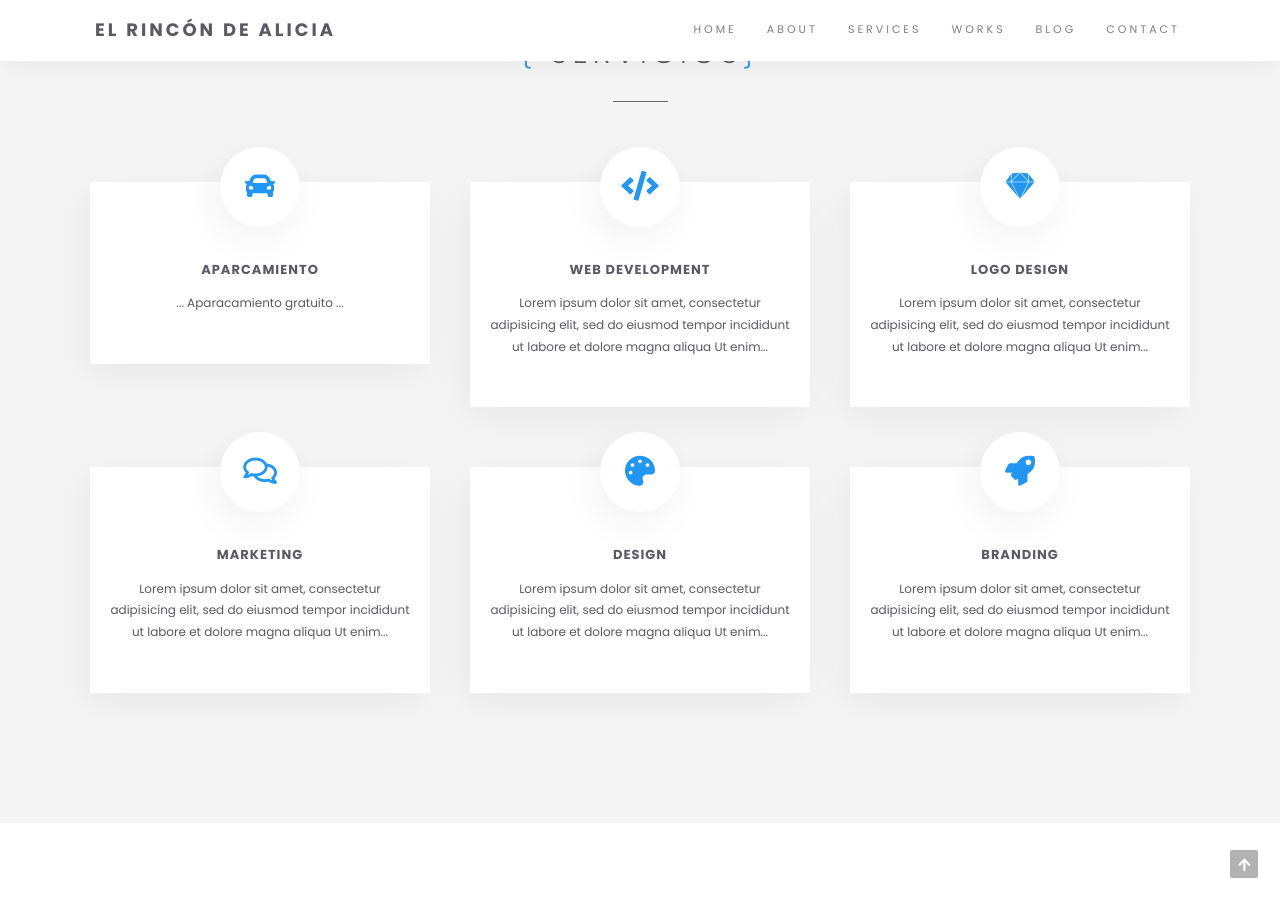
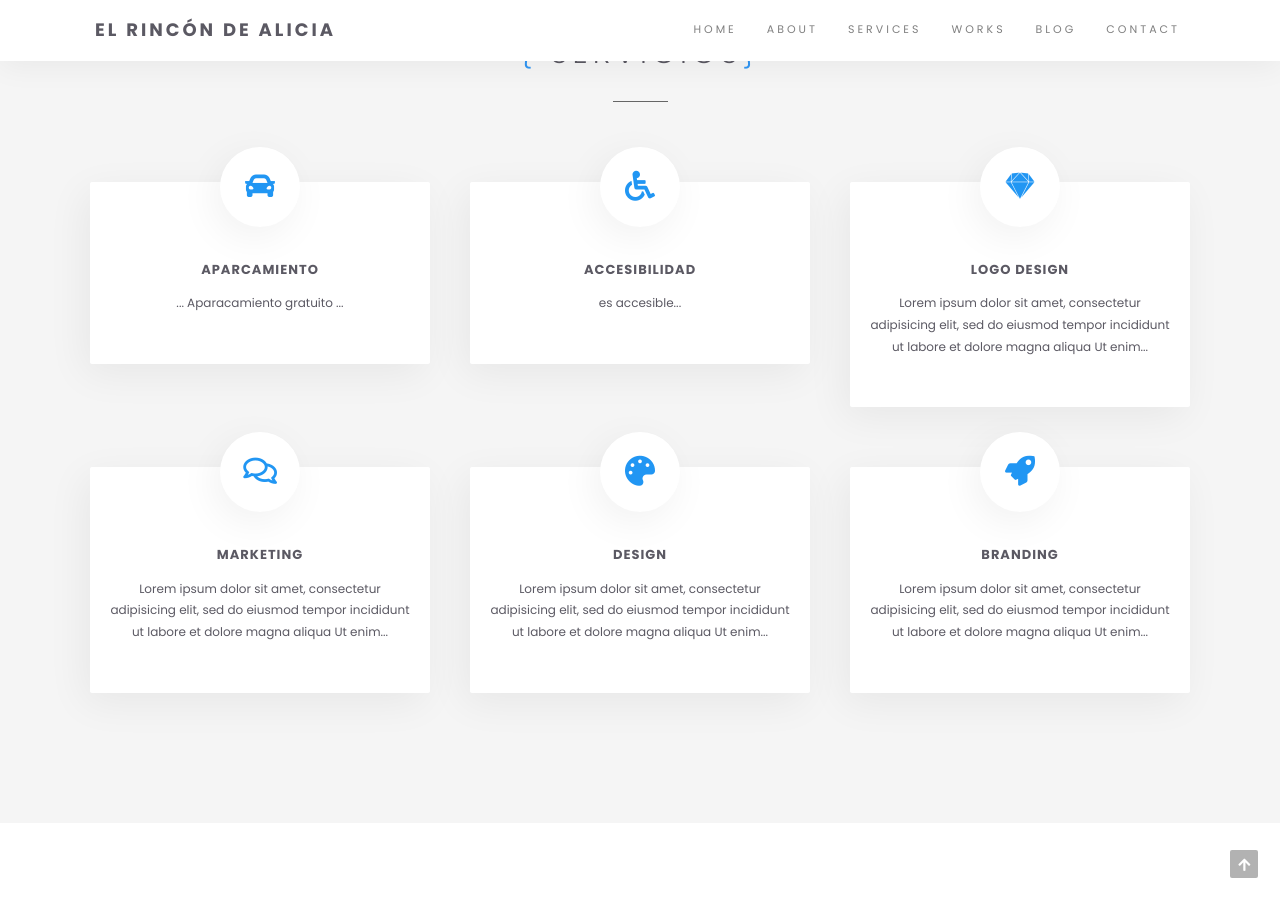
Before and after one commit to kecho05/elrincondealicia, a Jekyll site: the page built from index.html, in a window 1280 px wide and 900 px high, scrolled down 1723 px. Built offline with Jekyll 4.4.1, drawn with Linux system fonts in a browser that asks for light colours.

Commit message:
Update index.html

```diff
--- a/index.html
+++ b/index.html
@@ -199,12 +199,12 @@ layout: default
 				<div class="col-md-6 col-lg-4">
 					<div class="iconbox wow fadeInUp">
 						<div class="iconbox-icon">
-							<i class="fas fa-code"></i>
+							<i class="fas fa-wheelchair"></i>
 						</div>
 						<div class="iconbox-text">
-							<h3 class="iconbox-title">Web Development</h3>
+							<h3 class="iconbox-title">Accesibilidad</h3>
 							<div class="iconbox-desc">
-								Lorem ipsum dolor sit amet, consectetur adipisicing elit, sed do eiusmod tempor incididunt ut labore et dolore magna aliqua Ut enim...
+								es accesible...
 							</div>
 						</div>
 					</div>
```
